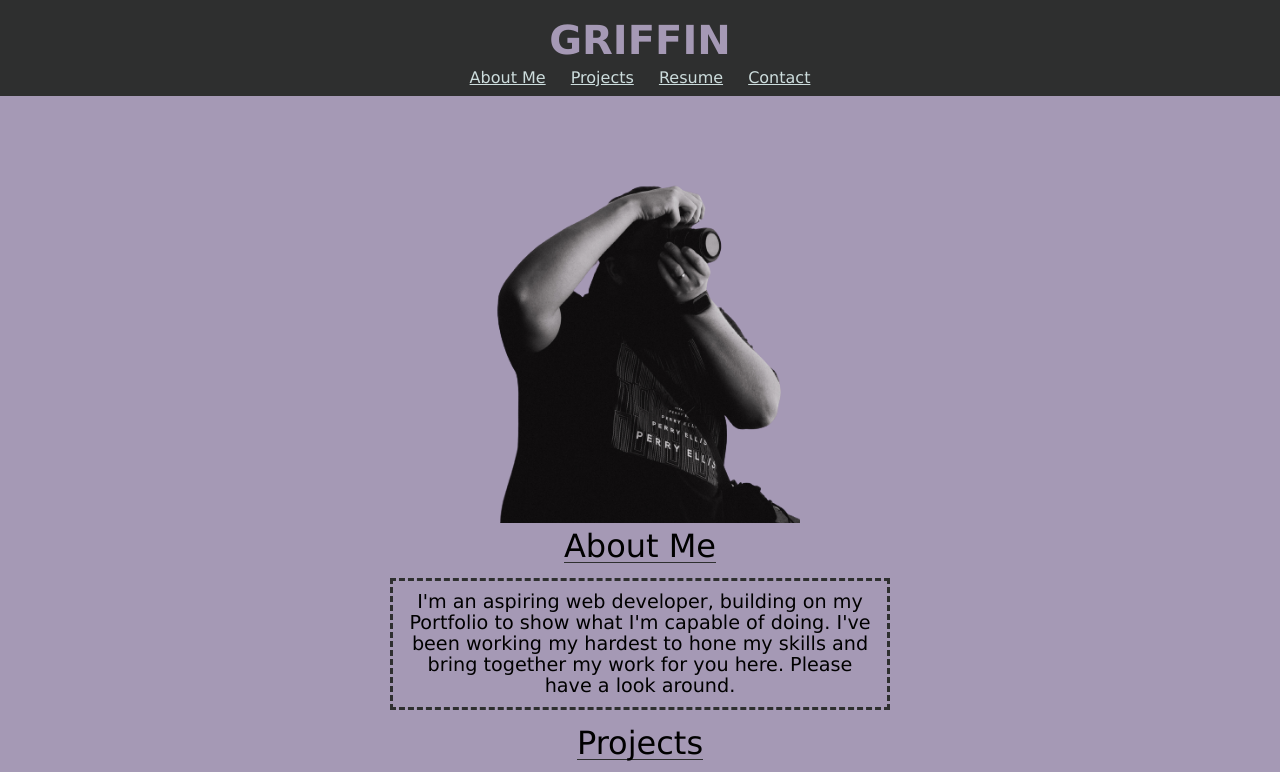
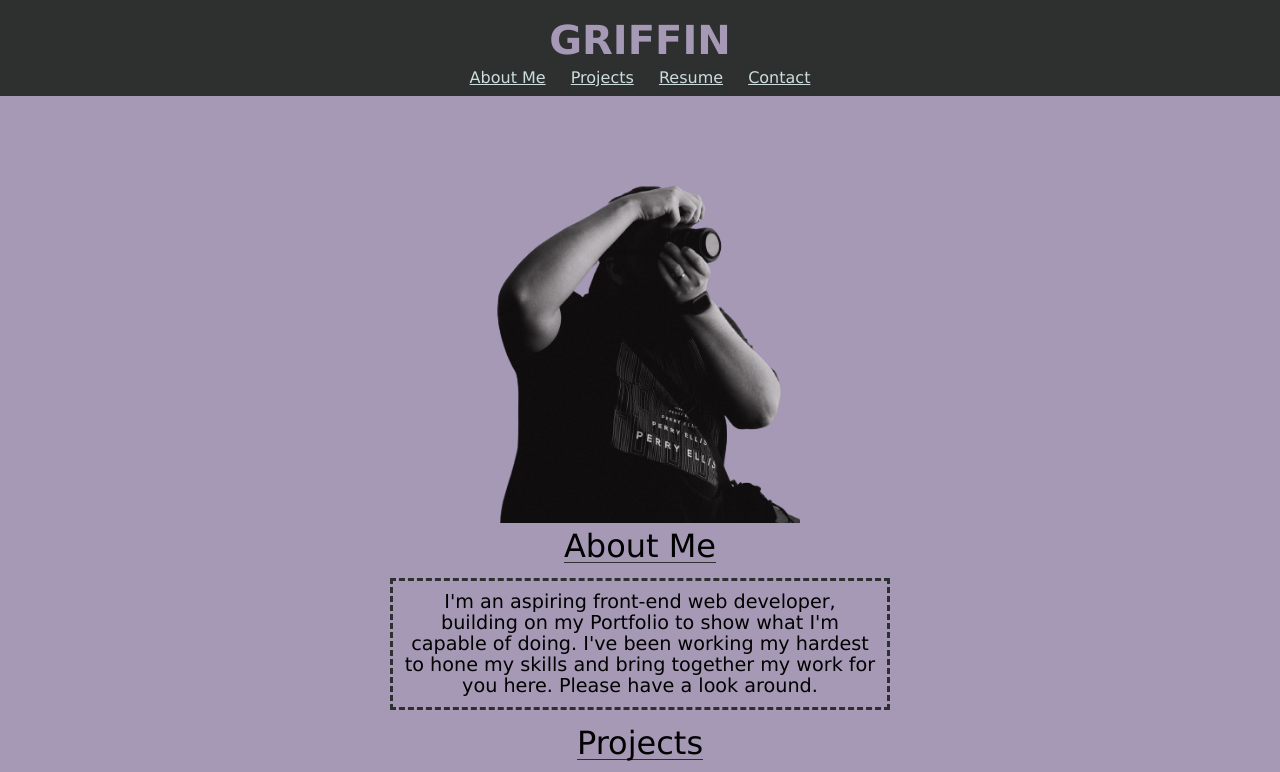
Before and after one commit to ffirgin/My-Portfolio, a plain HTML site: page index.html in a window 1280 px wide. Shown: the top 772 px of the page. Drawn offline with Linux system fonts and the light colour scheme.

Commit message:
corrected files, adding last commit changes

```diff
--- a/assets/style.css
+++ b/assets/style.css
@@ -6,16 +6,26 @@
   --ashgray: #acbdba;
 }
 
+
+/* UNIVERSAL */
+
 * {
   font-family:'Lucida Sans', 'Lucida Sans Regular', 'Lucida Grande', 'Lucida Sans Unicode', Geneva, Verdana, sans-serif;
   box-sizing: border-box;
   cursor: crosshair;
 }
 
+
+/* BODY */
+
 body {
   display: flex;
   flex-direction: column;
   background-color: var(--grape);
+}
+
+main {
+  background-color: #A599B5;
 }
 
 header {
@@ -51,10 +61,6 @@ nav a {
   margin-right: 10px;
 }
 
-main {
-  background-color: #A599B5;
-}
-
 .star-itsMe {
   max-width: 25vw;
   display: flex;
@@ -77,6 +83,9 @@ section p {
   margin: 10px;
 }
 
+
+/* ABOUT ME SECTION */
+
 .star-section {
   display: flex;
   flex-direction: column;
@@ -89,6 +98,9 @@ section p {
   margin-bottom: 5px;
   border-bottom: var(--jet) 1px solid;
 }
+
+
+/* PROJECTS SECTION */
 
 .star-container {
   display: flex;
@@ -121,6 +133,8 @@ section p {
 }
 
 
+/* CONTACT SECTION */
+
 .star-contact {
   font-size: 1.3rem;
   display: flex;
@@ -135,11 +149,13 @@ section p {
 }
 
 
+/* FOOTER STYLES */
 
 footer {
   text-align: center;
 }
 
+/* HOVER STYLES */
 
 .contact-hover:hover {
   color: var(--gainsboro);
@@ -168,6 +184,7 @@ nav > a:hover {
   cursor:zoom-in
 }
 
+/* MEDIA QUERIES */
 
 @media  screen and (min-width: 980px) {
   .star-container{
--- a/index.html
+++ b/index.html
@@ -30,9 +30,10 @@
       <section class="star-section">
         <h2 id="about">About Me</h2>
         <p>
-          I'm an aspiring web developer, building on my Portfolio to show what
-          I'm capable of doing. I've been working my hardest to hone my skills
-          and bring together my work for you here. Please have a look around.
+          I'm an aspiring front-end web developer, building on my Portfolio to
+          show what I'm capable of doing. I've been working my hardest to hone
+          my skills and bring together my work for you here. Please have a look
+          around.
         </p>
       </section>
       <section class="star-section">
```
